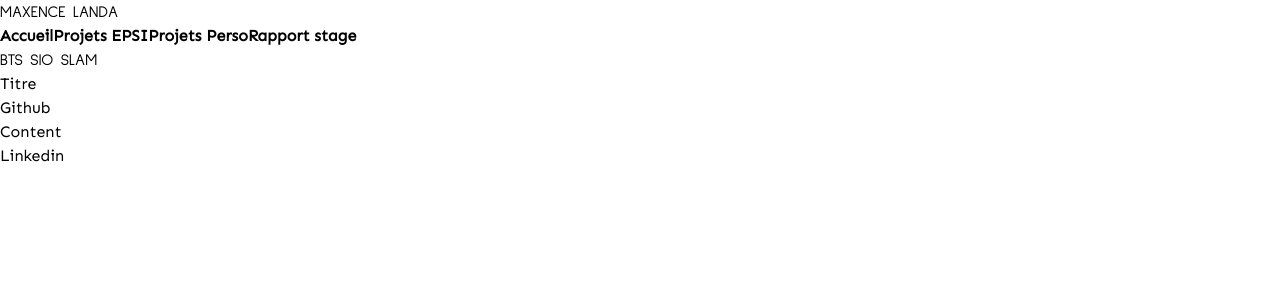
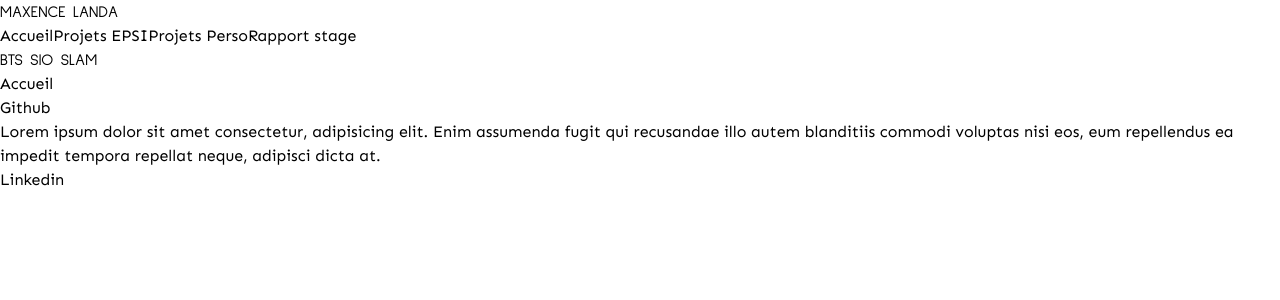
Before and after one commit to maxencelanda/portfolio, a React (Vite) app in the folder front/: page / in a window 1280 px wide. Shown: the top 300 px of the page. Built offline with nearby package versions, Linux system fonts and the light colour scheme.

Commit message:
structure + props + components

```diff
--- /dev/null
+++ b/front/src/components/Accueil.jsx
@@ -0,0 +1,7 @@
+export default function Accueil() {
+  return (
+    <div>
+        Lorem ipsum dolor sit amet consectetur, adipisicing elit. Enim assumenda fugit qui recusandae illo autem blanditiis commodi voluptas nisi eos, eum repellendus ea impedit tempora repellat neque, adipisci dicta at.
+    </div>
+  )
+}
--- a/front/src/components/Home.jsx
+++ b/front/src/components/Home.jsx
@@ -1,22 +1,20 @@
-import { useState } from "react"
+import { Link } from "react-router-dom";
 
-export default function Home() {
-
-  const [page, setPage] = useState("Welcome");
+export default function Home({ title, content }) {
 
   return (
     <div className="p-5 w-full h-screen bg-gray-200 font-sen">
-      <div className="grid grid-cols-6">
+      <div className="grid grid-cols-6 gap-2">
         <p className="text-3xl font-sulphur">MAXENCE LANDA</p>
-        <button>Accueil</button>
-        <button>Projets EPSI</button>
-        <button>Projets Perso</button>
-        <button>Rapport stage</button>
+        <Link to="/" className="text-center hover:underline">Accueil</Link>
+        <Link to="/projetsepsi" className="text-center hover:underline">Projets EPSI</Link>
+        <Link to="/projetsperso" className="text-center hover:underline">Projets Perso</Link>
+        <Link to="/rapports" className="text-center hover:underline">Rapport stage</Link>
         <div></div>
         <p className="text-xl font-sulphur">BTS SIO SLAM</p>
-        <div className="col-span-5 m-10 text-center">Titre</div>
+        <div className="col-span-5 m-10 text-center">{title}</div>
         <p className="">Github</p>
-        <div className="col-span-5 m-10">Content</div>
+        <div className="col-span-5 m-10">{ content }</div>
         <p className="">Linkedin</p>
       </div>
     </div>
--- /dev/null
+++ b/front/src/components/ProjetsEPSI.jsx
@@ -0,0 +1,7 @@
+export default function ProjetsEPSI() {
+  return (
+    <div>
+
+    </div>
+  )
+}
--- /dev/null
+++ b/front/src/components/ProjetsPerso.jsx
@@ -0,0 +1,7 @@
+export default function ProjetsPerso() {
+  return (
+    <div>
+
+    </div>
+  )
+}
--- /dev/null
+++ b/front/src/components/Rapport.jsx
@@ -0,0 +1,7 @@
+export default function Rapport() {
+  return (
+    <div>
+
+    </div>
+  )
+}
--- a/front/src/index.css
+++ b/front/src/index.css
@@ -19,8 +19,3 @@
 .font-sulphur {
     font-family: "Sulphur";
 }
-
-button {
-    font-weight: bold;
-    text-align: center;
-}
--- a/front/src/main.jsx
+++ b/front/src/main.jsx
@@ -6,12 +6,31 @@ import bob from './assets/saturatedbob.png'
 import { createBrowserRouter, Link, RouterProvider } from "react-router-dom"
 
 import Home from './components/Home.jsx'
+import Accueil from './components/Accueil.jsx'
+import ProjetsEPSI from './components/ProjetsEPSI.jsx'
+import ProjetsPerso from './components/ProjetsPerso.jsx'
+import Rapport from './components/Rapport.jsx'
 
 
 const router = createBrowserRouter([
   {
     path: '/',
-    element: <Home/>,
+    element: <Home title="Accueil" content={<Accueil/>}/>,
+    errorElement: <Link to='/'><img src={bob} className='w-full h-full'></img></Link>,
+  },
+  {
+    path: '/projetsepsi',
+    element: <Home title="Projets EPSI" content={<ProjetsEPSI/>}/>,
+    errorElement: <Link to='/'><img src={bob} className='w-full h-full'></img></Link>,
+  },
+  {
+    path: '/projetsperso',
+    element: <Home title="Projets Perso" content={<ProjetsPerso/>}/>,
+    errorElement: <Link to='/'><img src={bob} className='w-full h-full'></img></Link>,
+  },
+  {
+    path: '/rapports',
+    element: <Home title="Projets Rapport" content={<Rapport/>}/>,
     errorElement: <Link to='/'><img src={bob} className='w-full h-full'></img></Link>,
   },
 ]);
```
